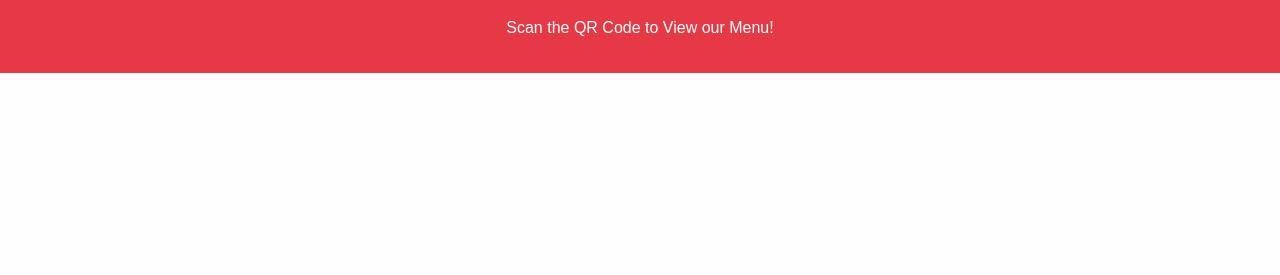
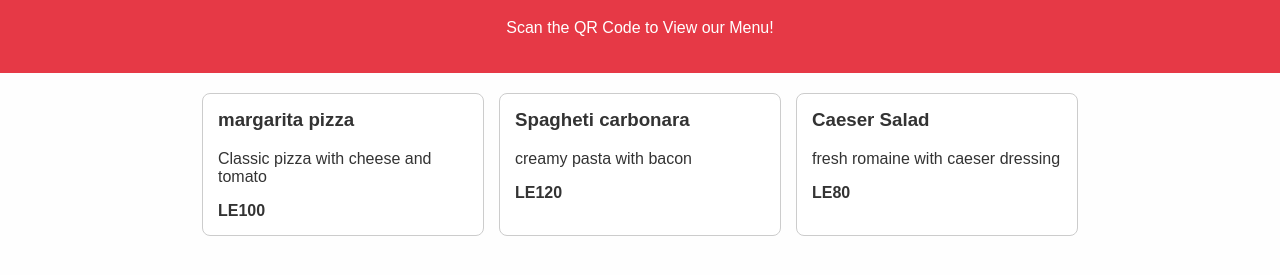
Before and after one commit to Hasbang/restaurant-Menu, a plain HTML site: page index.html in a window 1280 px wide. Shown: the part 81-356 px from the top of the page. Drawn offline with Linux system fonts and the light colour scheme.

Commit message:
added defer to js script link

```diff
--- a/css/styles.css
+++ b/css/styles.css
@@ -25,3 +25,6 @@ header{
     padding: 15px;
     background: #fff;
 }
+.menu-item h3{
+    margin-top: 0;
+}
--- a/index.html
+++ b/index.html
@@ -15,6 +15,6 @@
         <!-- Menu items will be rendered here -->
 
     </main>
-    <script src="js/script.js"></script>
+    <script src="js/script.js" defer ></script>
 </body>
 </html>
--- a/js/script.js
+++ b/js/script.js
@@ -0,0 +1,21 @@
+// sample menu data
+const menuItems = [
+    { name: "margarita pizza", description: "Classic pizza with cheese and tomato", price: "LE100"},
+    { name: "Spagheti carbonara", description: "creamy pasta with bacon", price: "LE120"},
+    { name: "Caeser Salad", description: "fresh romaine with caeser dressing", price: "LE80"},
+];
+
+// Render menu
+
+const menuContainer = document.querySelector("#menu-container");
+
+menuItems.forEach(item =>{
+    const div = document.createElement("div");
+    div.className = "menu-item";
+    div.innerHTML = `
+    <h3> ${item.name} </h3>
+    <p>${item.description}</p>
+    <strong>${item.price} </strong>
+    `;
+    menuContainer.appendChild(div)
+})
```
